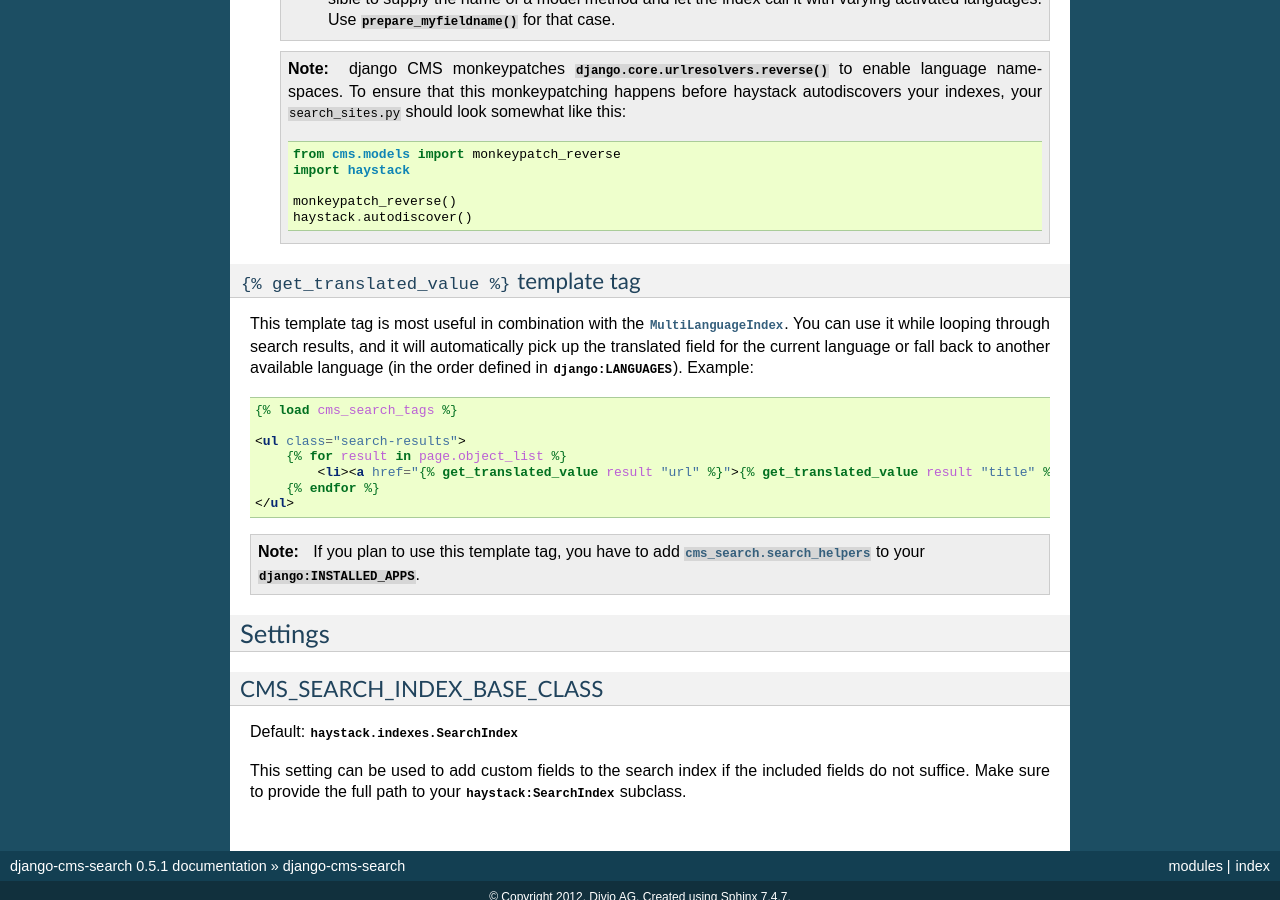
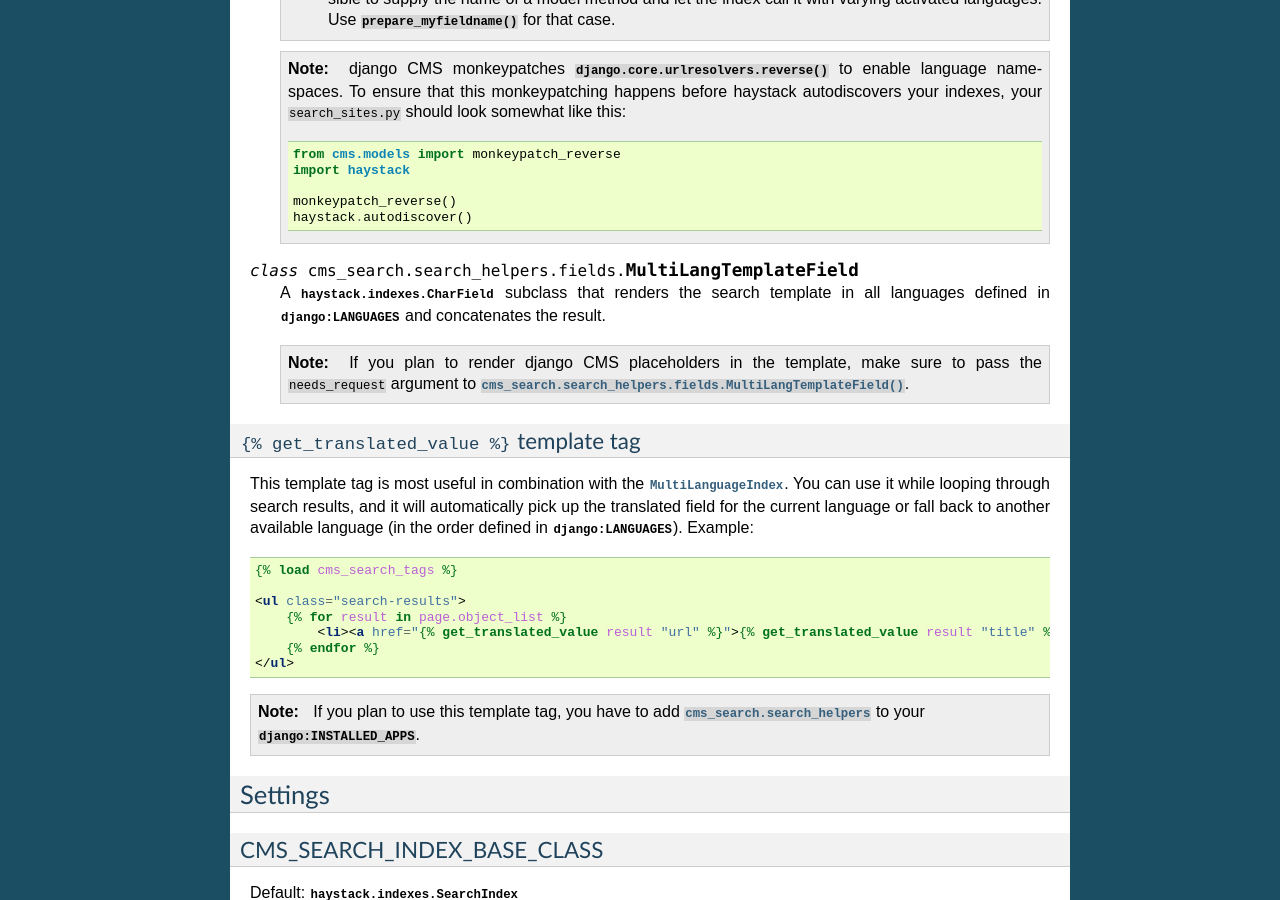
Before and after one commit to beniwohli/django-cms-search, a Sphinx documentation site: the page built from docs/index.rst, in a window 1280 px wide and 900 px high, scrolled down 1340 px. Built offline with Sphinx 7.4.7, drawn with Linux system fonts in a browser that asks for light colours; some of the changed text lies outside the part shown.

Commit message:
added a note about the ``needs_request`` argument in the docs

```diff
--- a/docs/index.rst
+++ b/docs/index.rst
@@ -108,11 +108,17 @@
             haystack.autodiscover()
 
 
-.. :class:: cms_search.search_helpers.fields.MultiLangTemplateField
+.. py:class:: cms_search.search_helpers.fields.MultiLangTemplateField
 
     A :class:`haystack.indexes.CharField` subclass that renders the search
     template in all languages defined in :setting:`django:LANGUAGES` and
     concatenates the result.
+
+    .. note::
+
+        If you plan to render django CMS placeholders in the template,
+        make sure to pass the ``needs_request`` argument to
+        :meth:`cms_search.search_helpers.fields.MultiLangTemplateField`.
 
 .. templatetag:: get_translated_value
 
```
